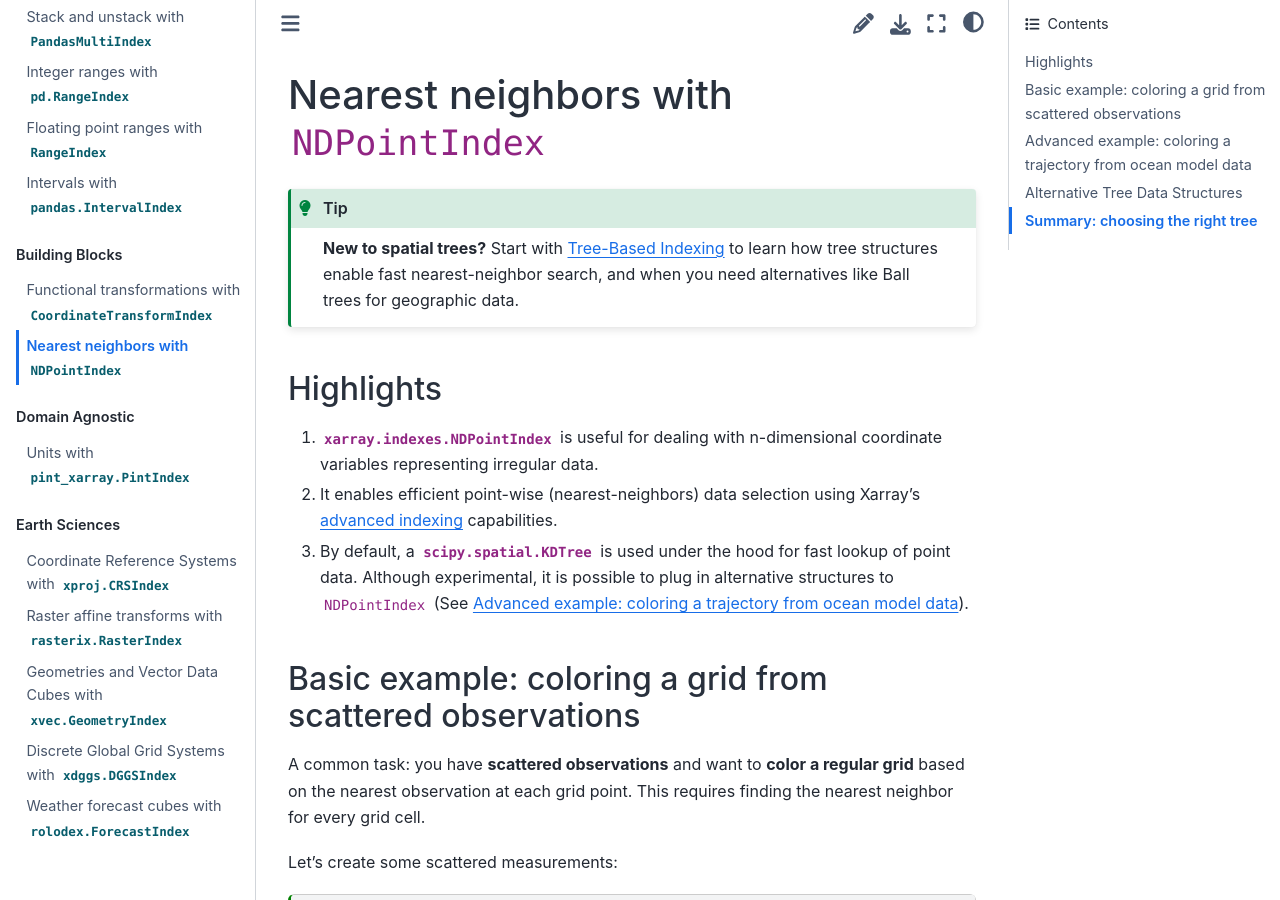
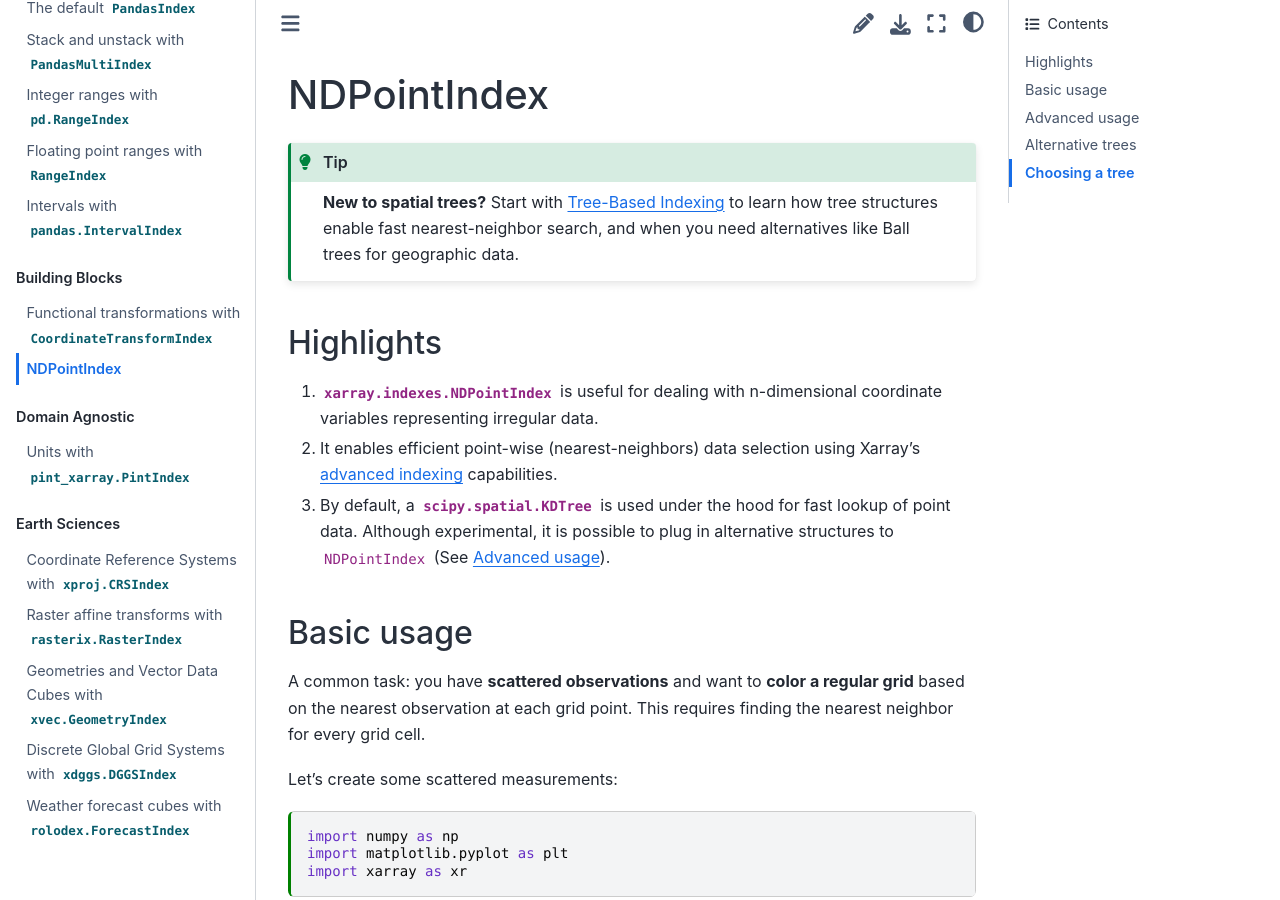
Before and after one commit to xarray-contrib/xarray-indexes, a Sphinx documentation site: the page built from docs/blocks/ndpoint.md, in a window 1280 px wide and 900 px high. Built offline with Sphinx 7.4.7 and the Sphinx Book theme 1.1.4, drawn with Linux system fonts in a browser that asks for light colours; pages that are not in the unit, such as notebooks, are missing from menus; some of the changed text lies outside the part shown.

Commit message:
simplify headings

````diff
--- a/docs/blocks/ndpoint.md
+++ b/docs/blocks/ndpoint.md
@@ -12,7 +12,7 @@ kernelspec:
   name: python3
 ---
 
-# Nearest neighbors with `NDPointIndex`
+# NDPointIndex
 
 ```{tip}
 **New to spatial trees?** Start with [Tree-Based Indexing](https://tutorial.xarray.dev/advanced/indexing/why-trees.html) to learn how tree structures enable fast nearest-neighbor search, and when you need alternatives like Ball trees for geographic data.
@@ -31,7 +31,7 @@ kernelspec:
 
 +++
 
-## Basic example: coloring a grid from scattered observations
+## Basic usage
 
 A common task: you have **scattered observations** and want to **color a regular grid** based on the nearest observation at each grid point. This requires finding the nearest neighbor for every grid cell.
 
@@ -181,7 +181,7 @@ plt.show()
 
 (advanced)=
 
-## Advanced example: coloring a trajectory from ocean model data
+## Advanced usage
 
 A real-world use case: you have ocean model output on a curvilinear grid and want to **color a trajectory** based on the nearest model values.
 
@@ -284,7 +284,7 @@ plt.tight_layout()
 plt.show()
 ```
 
-## Alternative Tree Data Structures
+## Alternative trees
 
 The default KD-tree uses Euclidean distance, which works well for most cases. However, for **geographic coordinates (lat/lon)**, this can give incorrect results at high latitudes because longitude degrees shrink toward the poles.
 
@@ -400,7 +400,7 @@ print("\nThe tradeoff: KD-tree is faster but treats lat/lon as flat.")
 print("Ball tree is slower but uses haversine for correct great-circle distances.")
 ```
 
-## Summary: choosing the right tree
+## Choosing a tree
 
 | Use case                               | Recommended              | Why                                           |
 | -------------------------------------- | ------------------------ | --------------------------------------------- |
````
